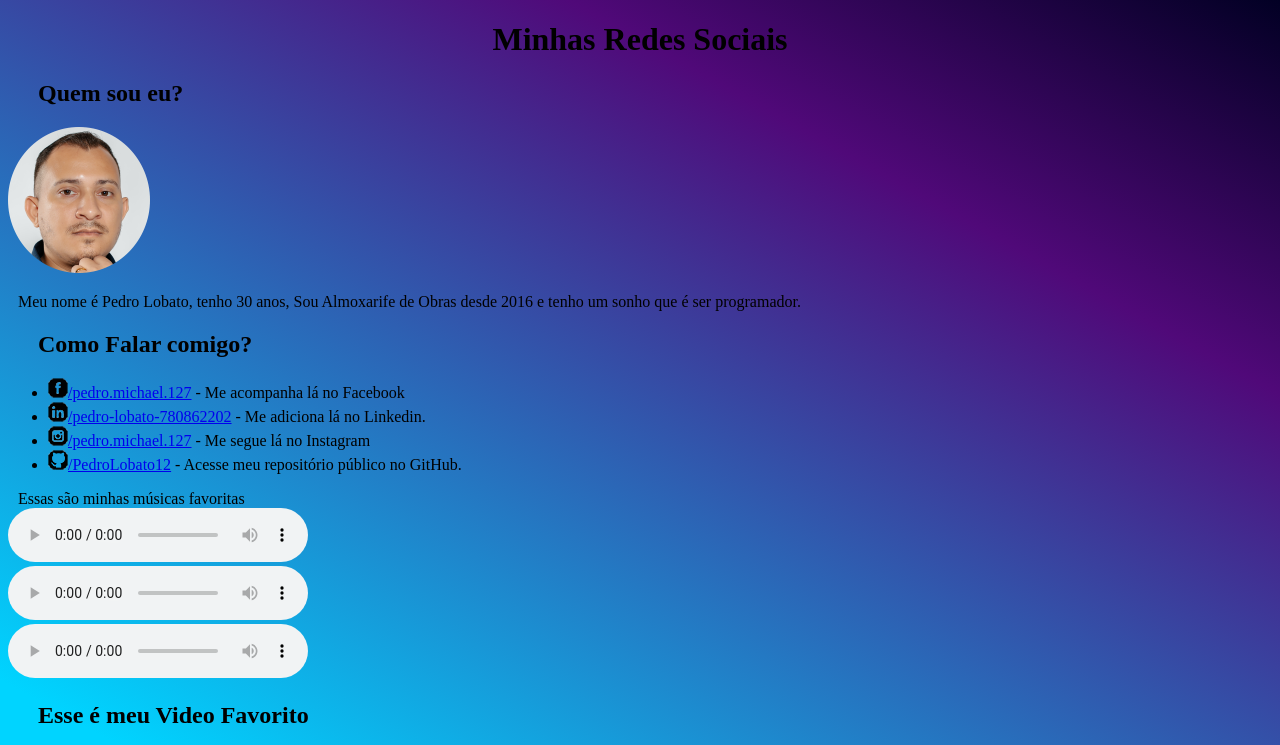
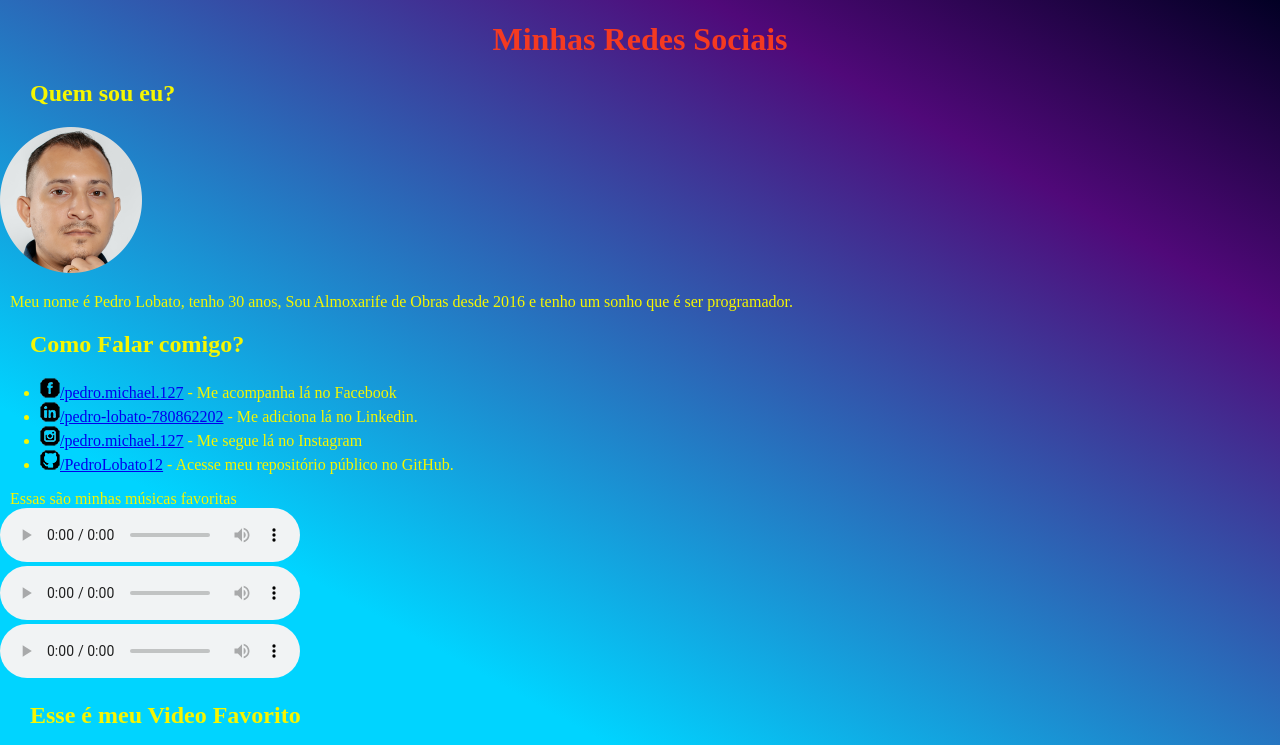
Before and after one commit to PedroLobato12/Minhas-Redes-Sociais, a plain HTML site: page index.html in a window 1280 px wide. Shown: the top 745 px of the page. Drawn offline with Linux system fonts and the light colour scheme; grey boxes are pictures that could not be loaded.

```diff
--- a/style.css
+++ b/style.css
@@ -1,28 +1,37 @@
 @charset "UTF-8";
 body {
-    background: rgb(2,0,36);
-background: linear-gradient(209deg, rgba(2,0,36,1) 0%, rgba(80,9,121,1) 21%, rgba(0,212,255,1) 74%);
+    background: linear-gradient(209deg, rgba(2, 0, 36, 1) 0%, rgba(80, 9, 121, 1) 21%, rgba(0, 212, 255, 1) 74%);
 
+    background-position: center;
+    background-size: cover;
+    background-repeat: no-repeat;
+    background-attachment: fixed;
+    margin: 0;
+    padding: 0;
+    height: 100px;
+    color: #fff;
 }
+
+
 h1 {
     .lato-black {
         font-family: "Lato", sans-serif;
         font-weight: 900;
         font-style: normal;
       }
-    color: black;
+    color: #F53A21;
     text-align: center;
 }
 h2 {
-    color: black;
+    color: #F6F601;
     text-indent: 30px;
 }
 p{
-    color: black;
+    color: #F6F601;
     text-indent: 10px;
 }
 ul {
-    color: black;
+    color: #F6F601;
     text-align: justify;
 }
 
```
Also changed, not shown: 1 other file.
